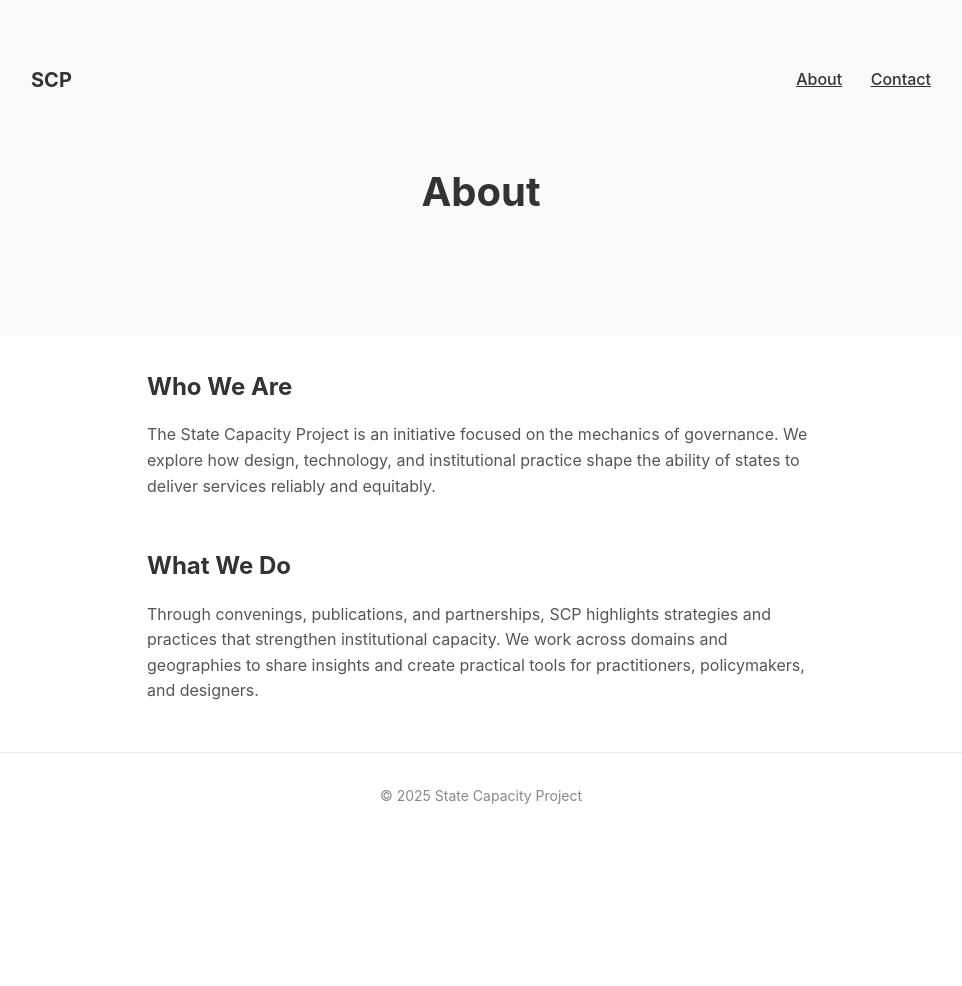
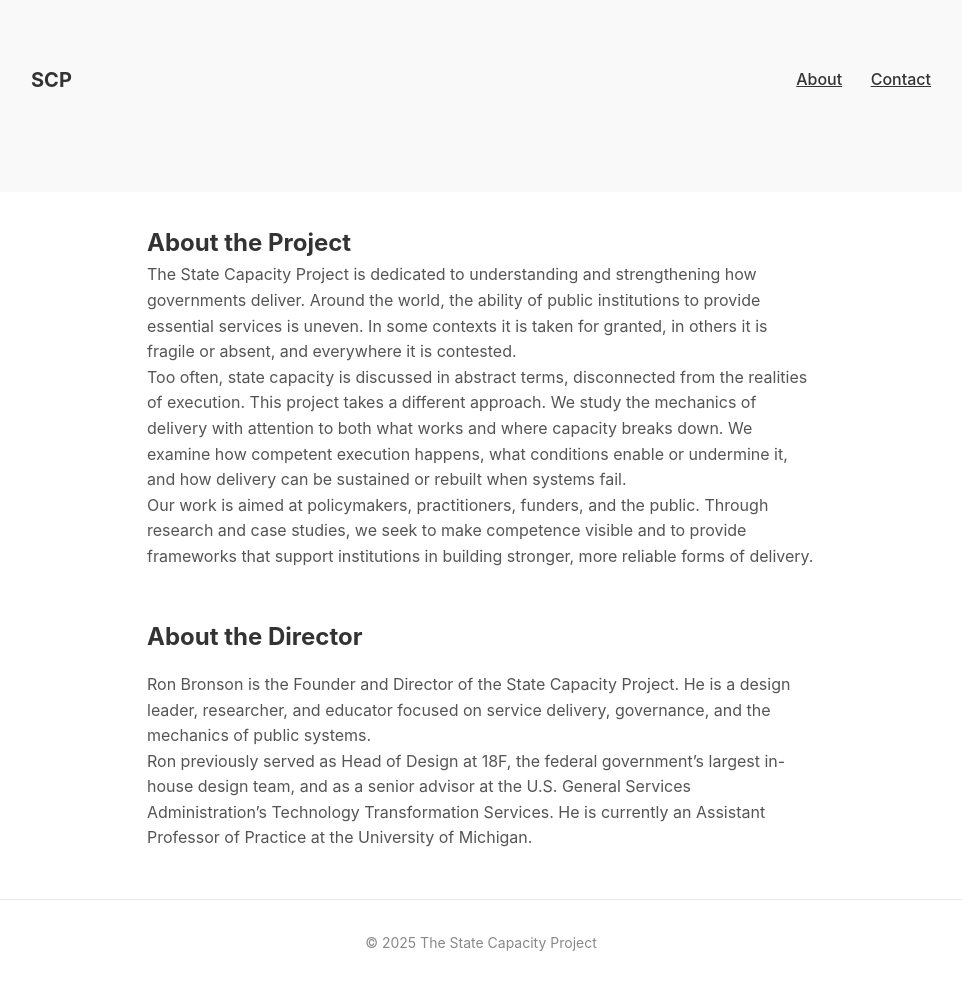
Before and after one commit to Digital-Corps-PDX/statecapacity, a plain HTML site: page about.html in a window 1280 px wide. Shown: the whole page, without its empty margins (159-1121 px from the left). Before the commit the page ends 839 px from the top, so only its background shows below. Drawn offline with Linux system fonts and the light colour scheme.

Commit message:
Update about.html

```diff
--- a/about.html
+++ b/about.html
@@ -3,8 +3,8 @@
 <head>
   <meta charset="UTF-8" />
   <meta name="viewport" content="width=device-width, initial-scale=1.0" />
-  <title>About – State Capacity Project</title>
-  <meta name="description" content="Learn more about the State Capacity Project, its mission, and the team behind the work." />
+  <title>About – The State Capacity Project</title>
+  <meta name="description" content="About the State Capacity Project: a research initiative dedicated to making state capacity tangible and relevant." />
   <link rel="stylesheet" href="styles.css" />
 </head>
 <body>
@@ -12,29 +12,50 @@
     <nav class="nav">
       <a href="index.html" class="logo">SCP</a>
       <div class="nav-links">
-        <a href="about.html">About</a>
+        <a href="about.html" aria-current="page">About</a>
         <a href="index.html#contact">Contact</a>
       </div>
     </nav>
-    <div class="hero small">
-      <h1>About</h1>
-    </div>
   </header>
 
   <main class="main">
     <section class="section">
-      <h2>Who We Are</h2>
-      <p>The State Capacity Project is an initiative focused on the mechanics of governance. We explore how design, technology, and institutional practice shape the ability of states to deliver services reliably and equitably.</p>
+      <h1>About the Project</h1>
+      <p>
+        The State Capacity Project is dedicated to understanding and strengthening how governments deliver.
+        Around the world, the ability of public institutions to provide essential services is uneven.
+        In some contexts it is taken for granted, in others it is fragile or absent, and everywhere it is contested.
+      </p>
+      <p>
+        Too often, state capacity is discussed in abstract terms, disconnected from the realities of execution.
+        This project takes a different approach. We study the mechanics of delivery with attention to both
+        what works and where capacity breaks down. We examine how competent execution happens, what conditions
+        enable or undermine it, and how delivery can be sustained or rebuilt when systems fail.
+      </p>
+      <p>
+        Our work is aimed at policymakers, practitioners, funders, and the public.
+        Through research and case studies, we seek to make competence visible and to provide frameworks
+        that support institutions in building stronger, more reliable forms of delivery.
+      </p>
     </section>
 
     <section class="section">
-      <h2>What We Do</h2>
-      <p>Through convenings, publications, and partnerships, SCP highlights strategies and practices that strengthen institutional capacity. We work across domains and geographies to share insights and create practical tools for practitioners, policymakers, and designers.</p>
+      <h2>About the Director</h2>
+      <p>
+        Ron Bronson is the Founder and Director of the State Capacity Project.
+        He is a design leader, researcher, and educator focused on service delivery,
+        governance, and the mechanics of public systems.
+      </p>
+      <p>
+        Ron previously served as Head of Design at 18F, the federal government’s largest in-house design team,
+        and as a senior advisor at the U.S. General Services Administration’s Technology Transformation Services.
+        He is currently an Assistant Professor of Practice at the University of Michigan.
+      </p>
     </section>
   </main>
 
   <footer class="footer">
-    <p>© 2025 State Capacity Project</p>
+    <p>© 2025 The State Capacity Project</p>
   </footer>
 </body>
 </html>
```
